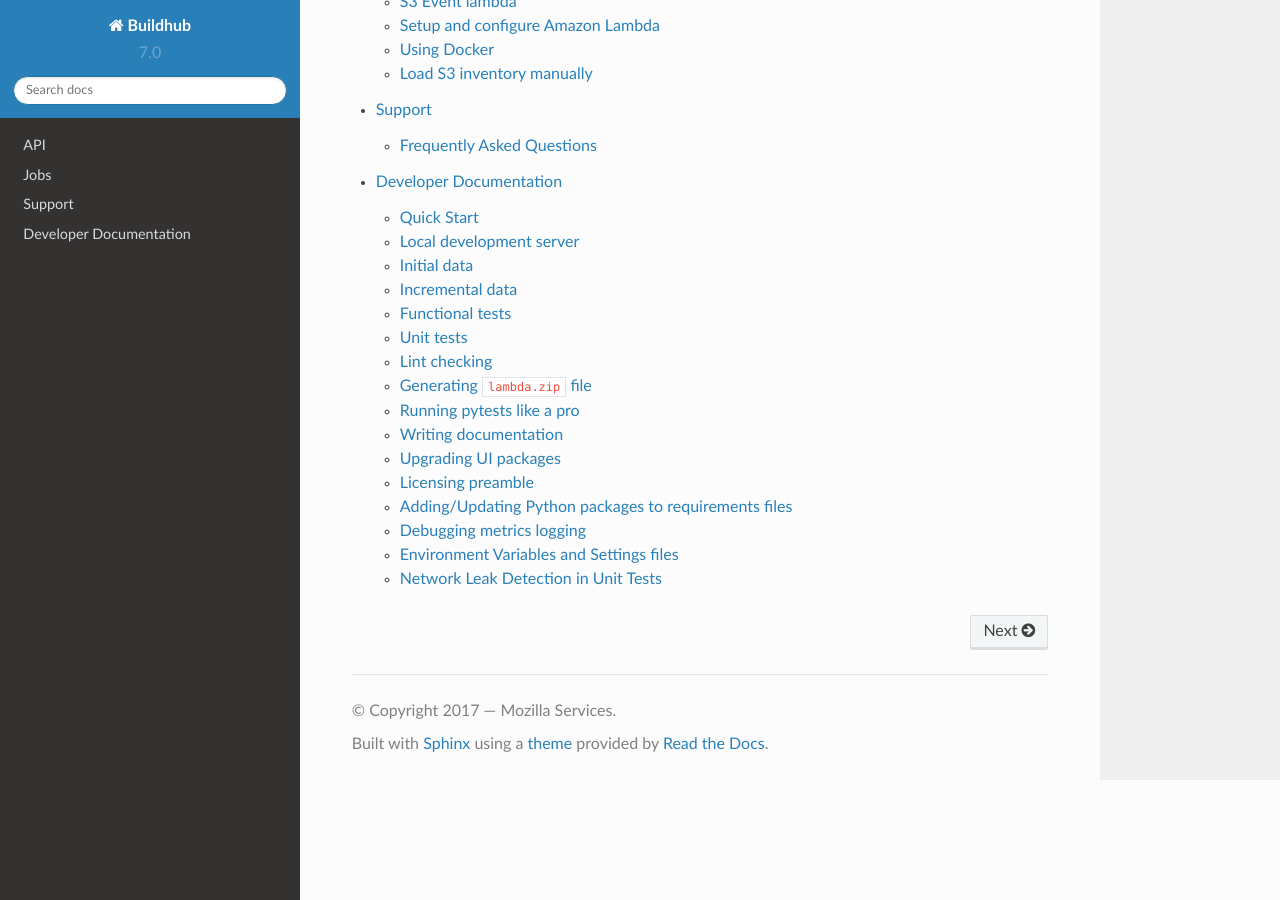
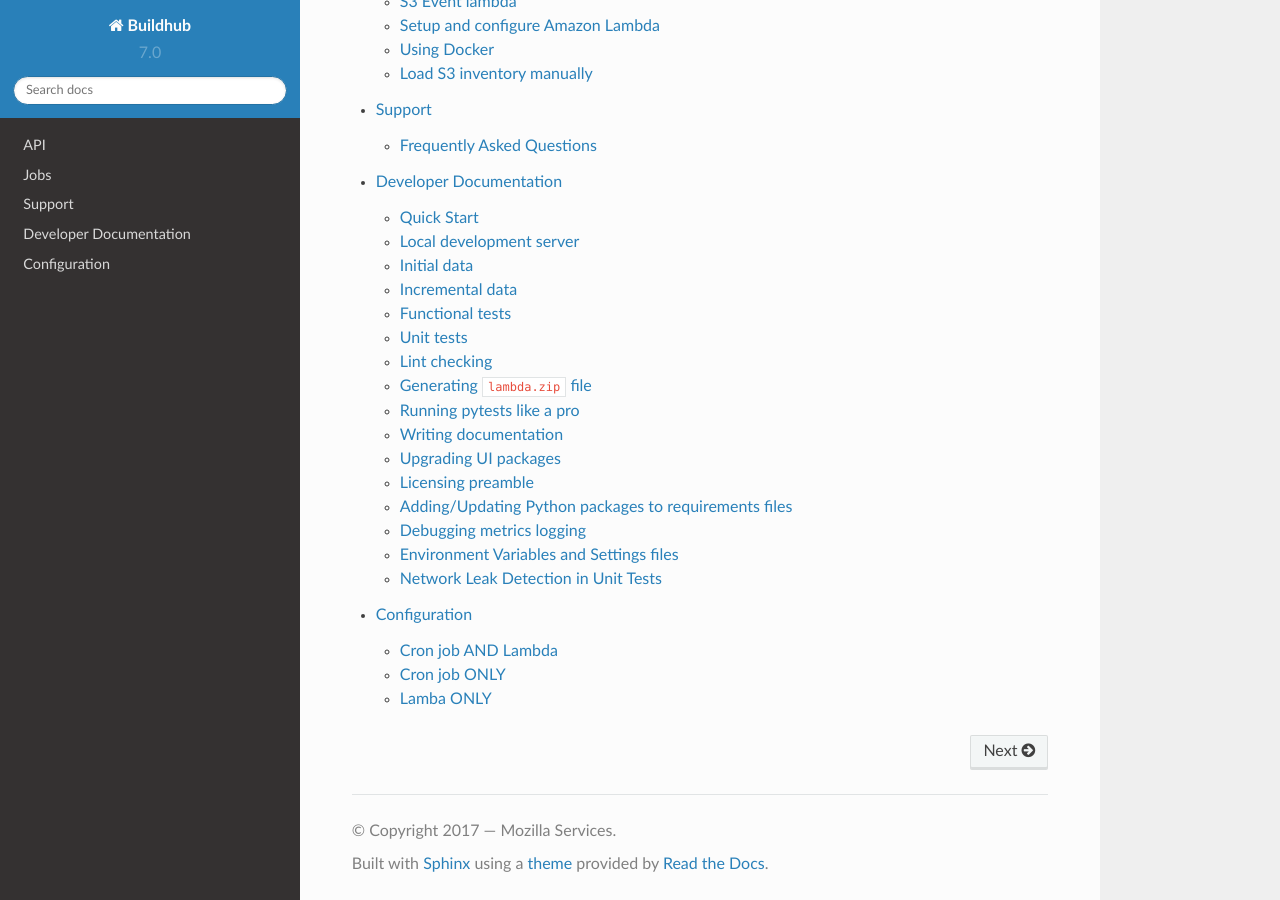
Before and after one commit to mozilla-services/buildhub, a Sphinx documentation site: the page built from docs/index.rst, in a window 1280 px wide and 900 px high, scrolled down 1334 px. Built offline with Sphinx 7.4.7 and the Read the Docs theme 2.0.0, drawn with Linux system fonts in a browser that asks for light colours; some of the changed lines change nothing that is shown.

Commit message:
document all configurations (#436)

```diff
--- /dev/null
+++ b/docs/configuration.rst
@@ -0,0 +1,187 @@
+.. _configuration:
+
+Configuration
+#############
+
+
+You can set the following environment variables:
+
+
+Cron job AND Lambda
+===================
+
+``SENTRY_DSN``
+--------------
+**Type:** String
+
+**Default:** ``None``
+
+Use sending crashes to http://sentry.prod.mozaws.net/
+
+
+``SERVER_URL``
+--------------
+**Type:** String
+
+**Default:** ``http://localhost:8888/v1``
+
+URL to the Kinto server for storage.
+
+
+``BUCKET``
+----------
+**Type:** String
+
+**Default:** ``build-hub``
+
+Name of Kinto bucket to store it in.
+
+
+``COLLECTION``
+--------------
+**Type:** String
+
+**Default:** ``releases``
+
+Name of Kinto collection to store it in.
+
+
+``AUTH``
+--------
+**Type:** String
+
+**Default:** ``user:pass``
+
+Credentials for connecting to the Kinto server.
+
+
+``TIMEOUT_SECONDS``
+-------------------
+**Type:** Integer
+
+**Default:** 300
+
+Max. seconds for fetching JSON URLs.
+
+
+``NB_PARALLEL_REQUESTS``
+------------------------
+**Type:** Integer
+
+**Default:** 8
+
+Used both for number of parallel HTTP GET requests and the number of records
+to send in each batch operation to Kinto.
+
+
+``PRODUCTS``
+------------
+**Type:** List of strings separated by space
+
+**Default:** ``firefox thunderbird mobile devedition``
+
+Which product names to not ignore.
+
+``ARCHIVE_URL``
+---------------
+**Type:** String
+
+**Default:** ``https://archive.mozilla.org/``
+
+Primarily is an environment variable so it can be changed with when running
+unit tests to check that the unit tests actually don't depend on real
+network calls.
+
+``LOG_METRICS``
+---------------
+**Type:** String
+
+**Default:** ``datadog``
+
+Used to decided which `backend for markus to use <http://markus.readthedocs.io/en/latest/backends.html>`_.
+Value must be one of ``datadog``, ``logging``, ``void`` or ``cloudwatch``.
+
+If set to ``datadog`` (which is default), it will then send ``statsd`` commands
+to ``${STATSD_HOST}:${STATSD_PORT}`` (with namespace ``${STATSD_NAMESPACE}``).
+Their defaults are: ``localhost``, ``8125`` and ``''``.
+
+If set to ``logging``, instead of sending metrics command anywhere, they are
+included in the configured Python logging with prefix of ``metrics``.
+
+If set to ``void``, all metrics are ignored and not displayed or sent anywhere.
+
+If set to ``cloudwatch``, prints to ``stdout`` a custom format used by
+`Datadog and AWS Cloudswatch <https://docs.datadoghq.com/integrations/amazon_lambda/>`_
+that AWS Lambda can use.
+
+Cron job ONLY
+=============
+
+``INITIALIZE_SERVER``
+---------------------
+**Type:** Bool
+
+**Default:** True
+
+Whether to initialize the Kinto server on first run.
+
+
+``MIN_AGE_LAST_MODIFIED_HOURS``
+-------------------------------
+**Type:** Integer
+
+**Default:** 0  (disabled)
+
+When processing the CSV files, how "young" does an entry have to be to be
+considered at all. Entries older than this are skipped.
+
+
+``CSV_DOWNLOAD_DIRECTORY``
+--------------------------
+
+**Type:** String
+
+**Default:** ``/tmp`` (as per Python's ``tempfile.gettempdir()``)
+
+Path to where CSV files, from the inventory, is stored. When using Docker
+for local development, it's advantageous to set this to a mounted directory.
+E.g. ``./csv-downloads`` so that the data isn't lost between runs of
+stopping and starting the Docker container.
+
+
+``INVENTORIES``
+---------------
+**Type:** List of strings
+
+**Default:** ``firefox, archive``
+
+Which inventories to scrape and in which order.
+
+
+Lamba ONLY
+==========
+
+``NB_RETRY_REQUEST``
+--------------------
+**Type:** Integer
+
+**Default:** 6
+
+Specifically sent to the ``backoff`` function for how many (exponentially
+increasing sleeps) attempts to try to re-read if a HTTP GET fails.
+
+
+``CACHE_FOLDER``
+----------------
+**Type:** String
+
+**Default:** ``.``
+
+Before the scraping really starts, we build up a Python dict of every
+previously saved release ID and it's hash (as a string from the ``data``).
+This is used to be able to quickly answer *"Did we already have this release
+and has it not changed?"*.
+
+Once this has been built up, that Python dict is dumped to disk, in
+``CACHE_FOLDER``, so that next time it's faster to generate this dict without
+having to query the whole Kinto database.
--- a/docs/index.rst
+++ b/docs/index.rst
@@ -48,3 +48,4 @@
    jobs
    support
    dev
+   configuration
```
